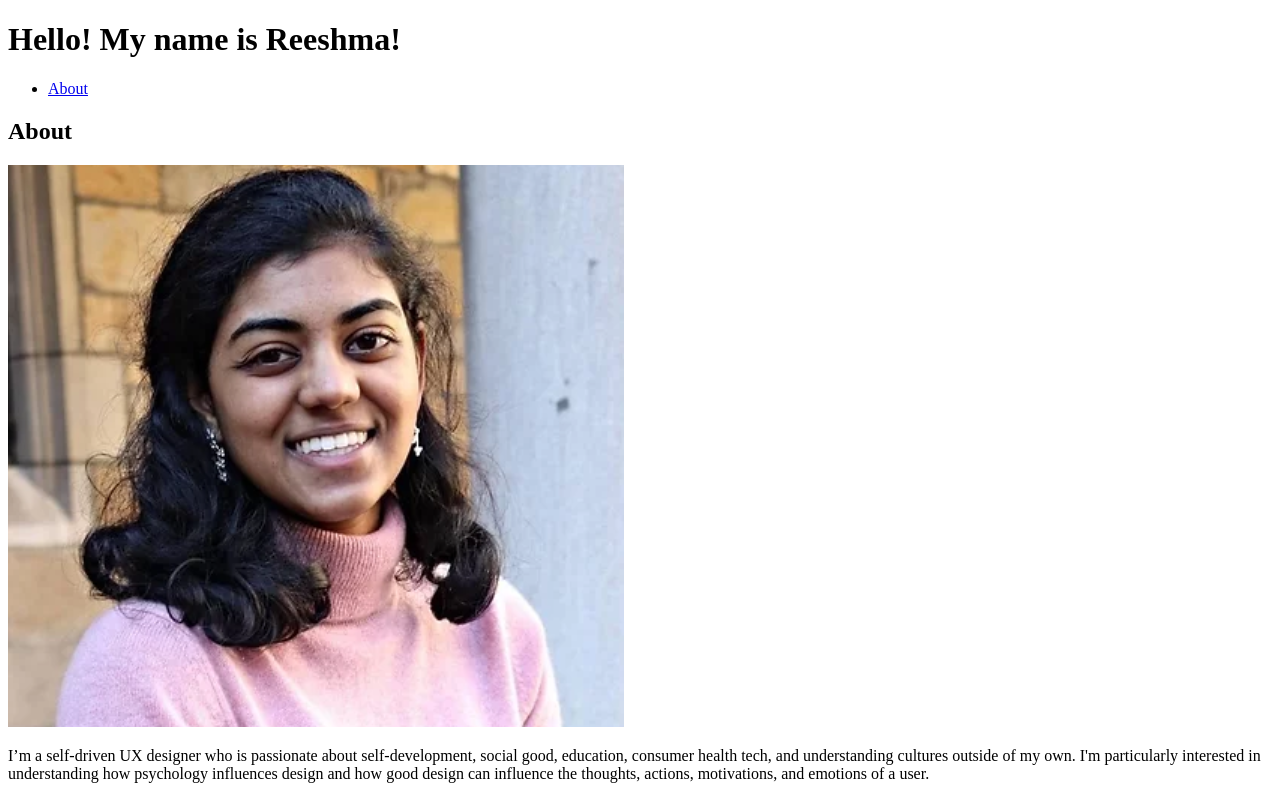
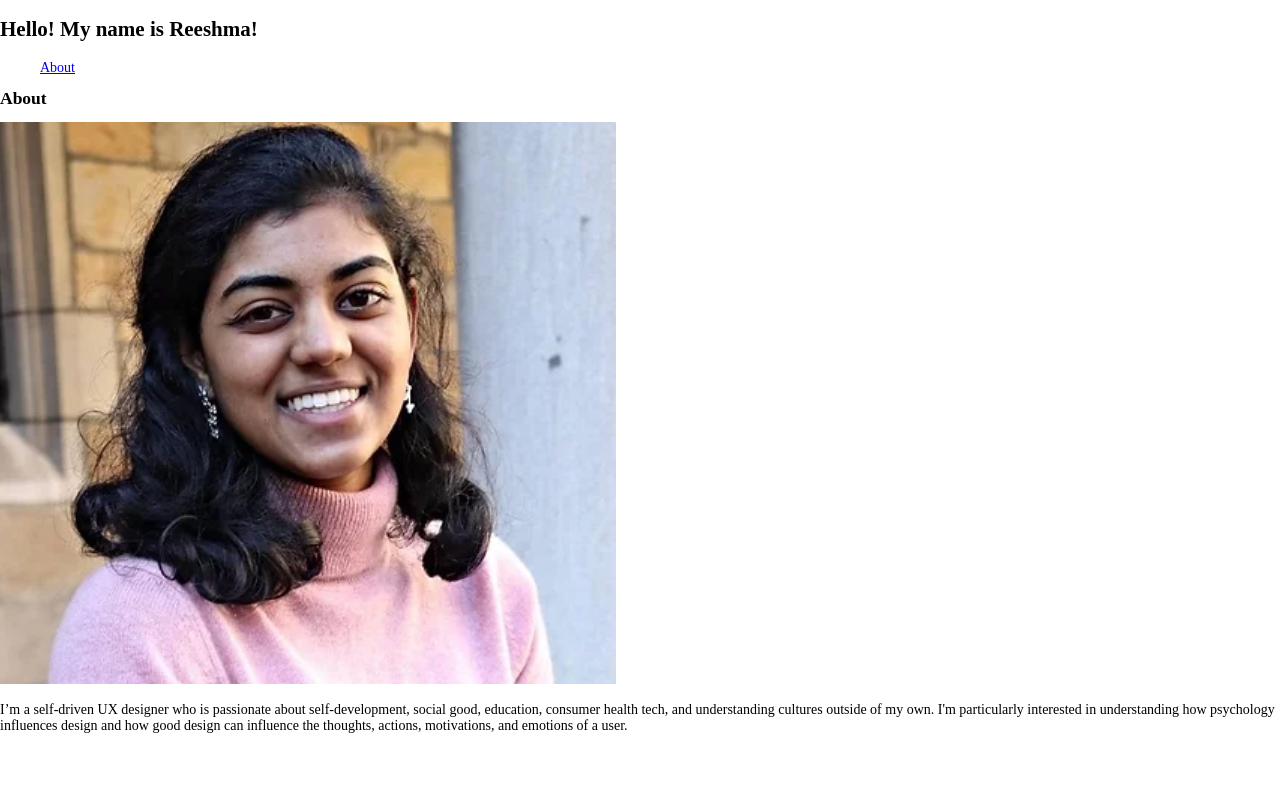
Before and after one commit to kumarre/579_hw1, a plain HTML site: page index.html in a window 1280 px wide. Drawn offline with Linux system fonts and the light colour scheme.

Commit message:
css created

```diff
--- a/index.html
+++ b/index.html
@@ -1,7 +1,8 @@
 <!DOCTYPE html>
 <html>
     <head>
-        <title>Problem Set 1</title>
+        <title>Problem Set 2</title>
+        <link rel="stylesheet" href="style.css">
     </head>
 
     <body>
--- /dev/null
+++ b/style.css
@@ -0,0 +1,18 @@
+body{
+    font-size: 14px;
+    margin: 0;
+    padding: 0;
+}
+h1{
+    font-size: 1.5em;
+    line-height: 1.5;
+}
+
+h2{
+    font-size: 1.25em;
+    line-height: 1;
+}
+
+ul li {
+    list-style-type: none;
+}
```
